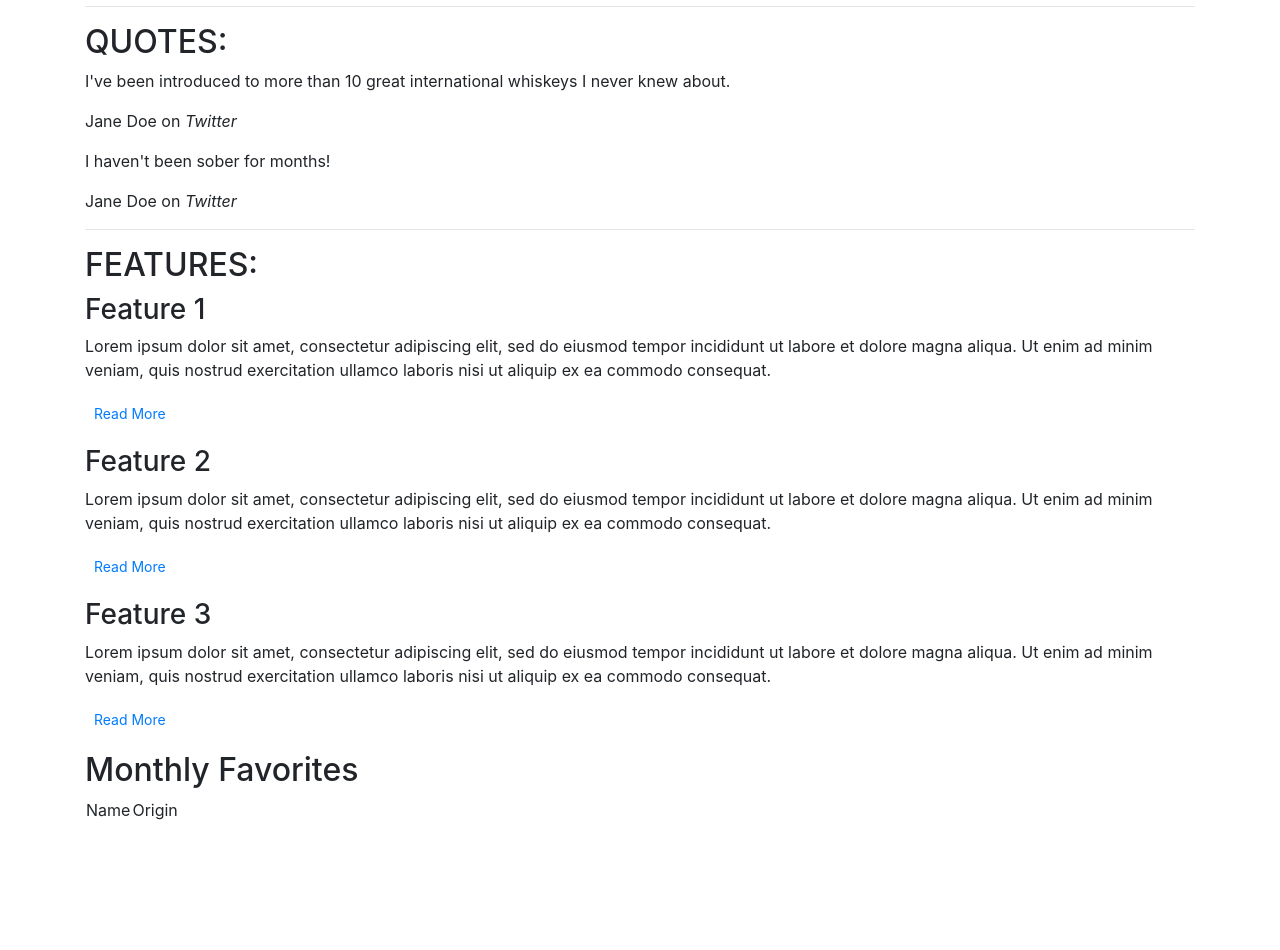
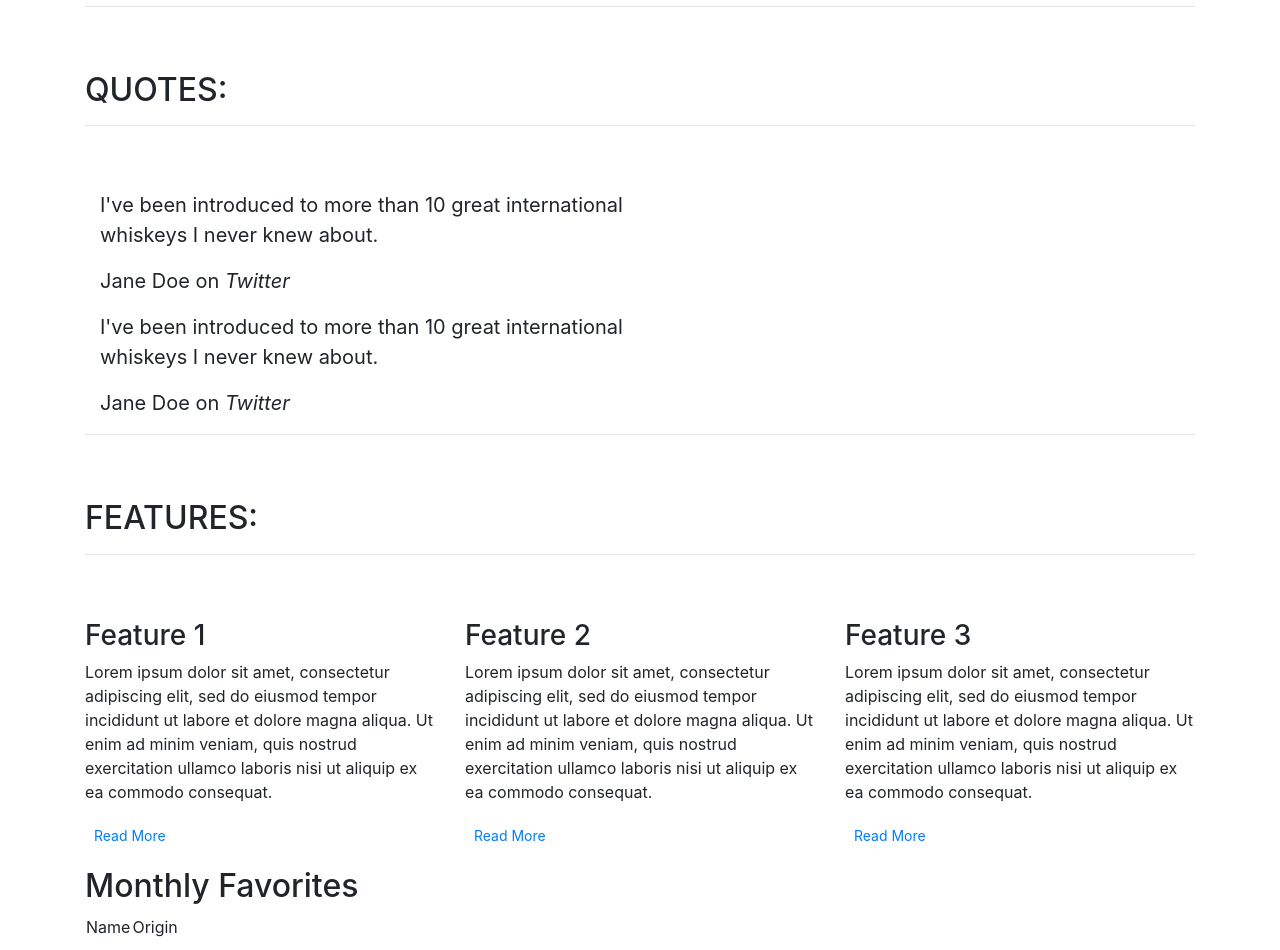
Before and after one commit to hfzespinoz4/WineStore, a plain HTML site: page index.html in a window 1280 px wide. Shown: the part 200-1150 px from the top of the page. Before the commit the page ends 1033 px from the top, so only its background shows below. Drawn offline with nearby package versions, Linux system fonts and the light colour scheme.

Commit message:
Aplicado Bootstrap al proyecto

```diff
--- a/index.html
+++ b/index.html
@@ -22,37 +22,64 @@
 
         <!-- Quotes -->
         <section class="quotes">
+            <div class="row">
+                <div class="col-12 my-5">
                     <h2 class="text-uppercase">Quotes:</h2>
-            <blockquote class="quote">
+                    <hr>
+                </div>
+            </div>
+            <div>
+                <div class="col-12 col-md-6">
+                    <blockquote class="blockquote">
                         <p>I've been introduced to more than 10 great international whiskeys I never knew about.</p>
                         <footer>Jane Doe on <cite title="Twitter">Twitter</cite></footer>
                     </blockquote>
-            <blockquote class="quote">
-                <p>I haven't been sober for months!</p>
+                </div>
+                <div class="col-12 col-md-6">
+                    <blockquote class="blockquote">
+                        <p>I've been introduced to more than 10 great international whiskeys I never knew about.</p>
                         <footer>Jane Doe on <cite title="Twitter">Twitter</cite></footer>
                     </blockquote>
+                </div>
+            </div>
+
         </section>
         <!-- /.quotes -->
         <hr>
 
         <!-- Features -->
         <section class="features">
+            <div class="row">
+                <div class="col-12 my-5">
                     <h2 class="text-uppercase">Features:</h2>
+                    <hr/>
+                </div>
+            </div>
+            <div class="row">
+                <div class="col-12 col-md-6 col-lg-4">
                     <div class="feature">
                         <h3>Feature 1</h3>
                         <p>Lorem ipsum dolor sit amet, consectetur adipiscing elit, sed do eiusmod tempor incididunt ut labore et dolore magna aliqua. Ut enim ad minim veniam, quis nostrud exercitation ullamco laboris nisi ut aliquip ex ea commodo consequat.</p>
                         <p><a class="btn btn-sm btn-default" href="">Read More</a></p>
                     </div>
+                </div>
+                <div class="col-12 col-md-6 col-lg-4">
                     <div class="feature">
                         <h3>Feature 2</h3>
                         <p>Lorem ipsum dolor sit amet, consectetur adipiscing elit, sed do eiusmod tempor incididunt ut labore et dolore magna aliqua. Ut enim ad minim veniam, quis nostrud exercitation ullamco laboris nisi ut aliquip ex ea commodo consequat.</p>
                         <p><a class="btn btn-sm btn-default" href="">Read More</a></p>
                     </div>
+                </div>
+                <div class="col-12 d-md-none d-lg-block col-lg-4">
                     <div class="feature">
                         <h3>Feature 3</h3>
                         <p>Lorem ipsum dolor sit amet, consectetur adipiscing elit, sed do eiusmod tempor incididunt ut labore et dolore magna aliqua. Ut enim ad minim veniam, quis nostrud exercitation ullamco laboris nisi ut aliquip ex ea commodo consequat.</p>
                         <p><a class="btn btn-sm btn-default" href="">Read More</a></p>
                     </div>
+                </div>
+            </div>
+
+
         </section>
         <!-- /.features -->
         <section>
```
Lines whose indentation alone changed are shown as unchanged.
